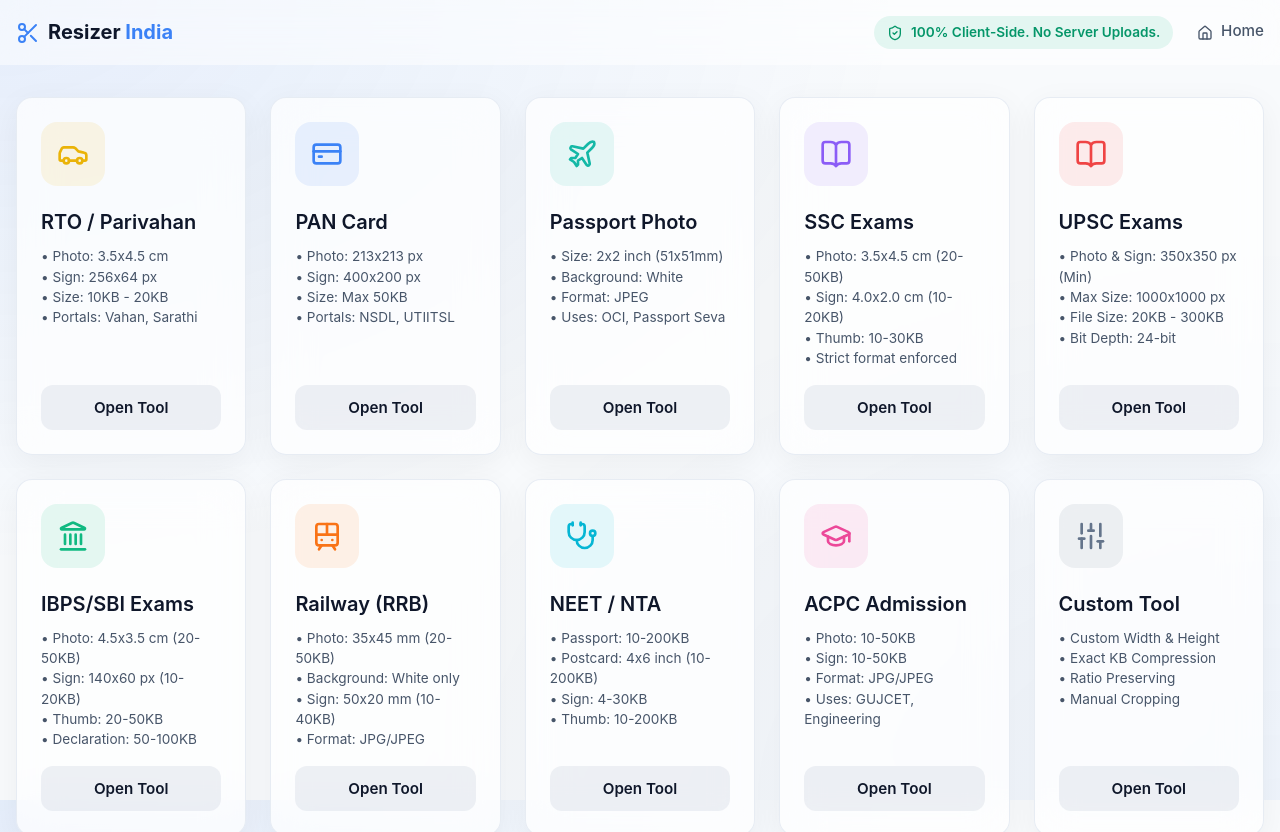
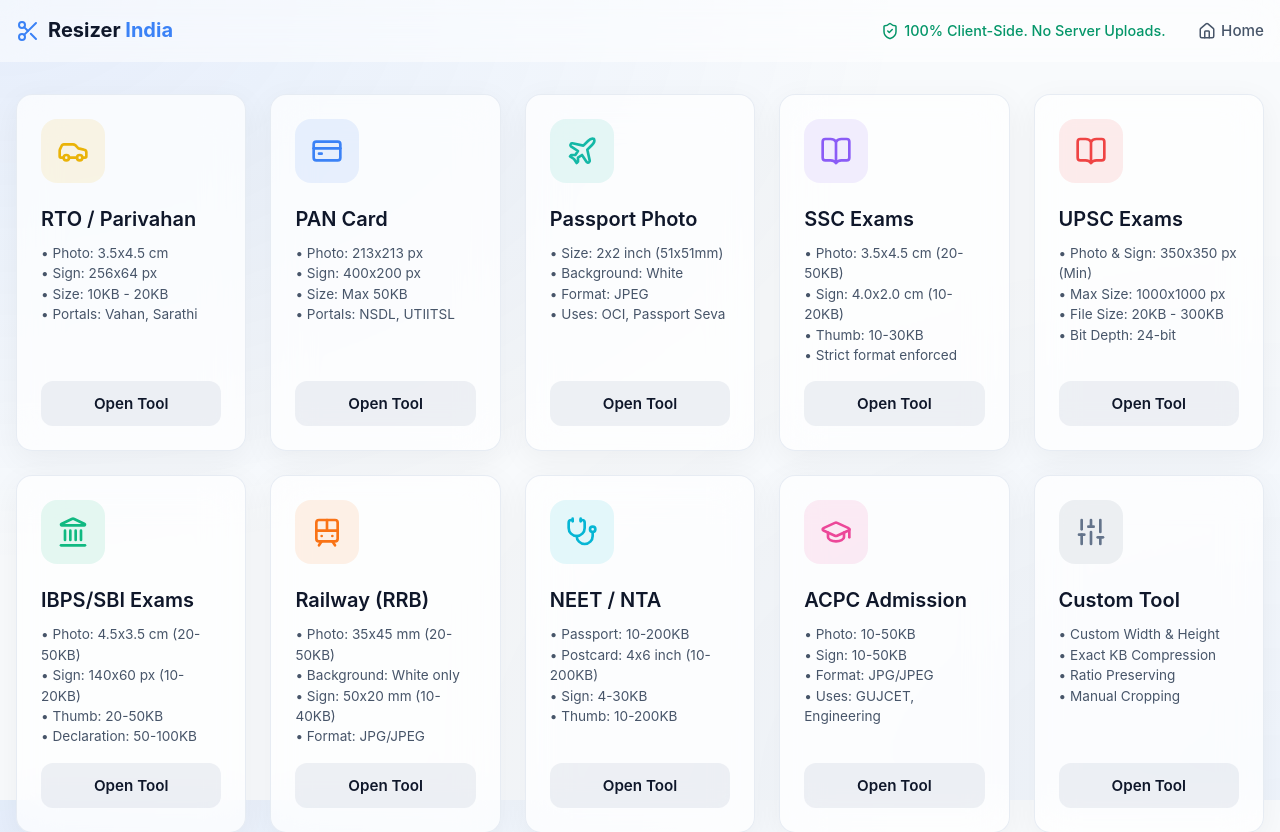
Before and after one commit to TechyNisarg/resizer-india, a React (Vite) app: page / in a window 1280 px wide. Shown: the top 832 px of the page. Built offline with nearby package versions, Linux system fonts and the light colour scheme; a web font is replaced by a local one.

Commit message:
style: refine header badge visual weight and alignment

```diff
--- a/src/App.tsx
+++ b/src/App.tsx
@@ -13,12 +13,12 @@
               <Scissors size={24} />
               <div style={{ position: 'relative', top: '-1px' }}><span className="logo-text">Resizer</span> India</div>
             </Link>
-            <nav className="nav-menu">
-              <div style={{ display: 'inline-flex', alignItems: 'center', gap: '0.5rem', background: 'rgba(16, 185, 129, 0.1)', color: '#059669', padding: '0.4rem 0.8rem', borderRadius: '99px', fontSize: '0.85rem', fontWeight: 600, marginRight: '0.5rem' }}>
-                <ShieldCheck size={16} />
+            <nav className="nav-menu" style={{ alignItems: 'center' }}>
+              <div style={{ display: 'flex', alignItems: 'center', gap: '0.35rem', color: '#059669', fontSize: '0.9rem', fontWeight: 500, marginRight: '1rem' }}>
+                <ShieldCheck size={18} />
                 <span className="hide-on-mobile">100% Client-Side. No Server Uploads.</span>
               </div>
-              <Link to="/" className="nav-link" style={{ display: 'flex', alignItems: 'center', gap: '0.5rem' }}><HomeIcon size={16} /> <span style={{ position: 'relative', top: '-1px' }}>Home</span></Link>
+              <Link to="/" className="nav-link" style={{ display: 'flex', alignItems: 'center', gap: '0.35rem' }}><HomeIcon size={18} /> <span>Home</span></Link>
             </nav>
           </div>
         </header>
```
